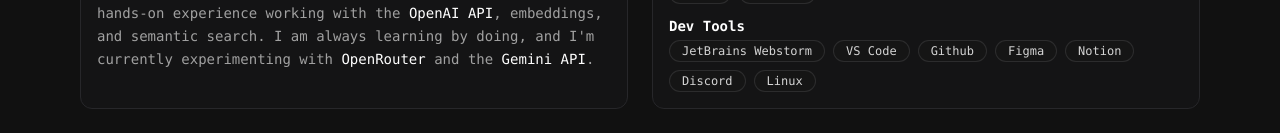
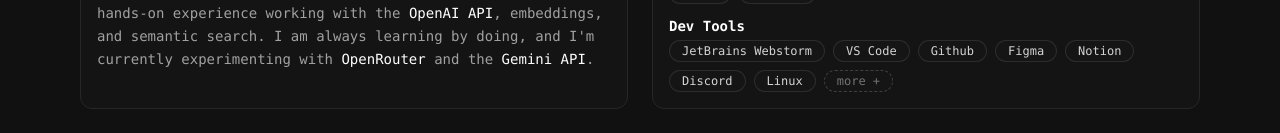
Before and after one commit to Ram-Gold/Personal-Website, a React (Vite) app: page / in a window 1280 px wide. Shown: the part 800-933 px from the top of the page. Built offline with nearby package versions, Linux system fonts and the light colour scheme; no server answers.

Commit message:
refactor: clean up tag formatting and add missing more tag to home view

```diff
--- a/src/components/DomoDomoView.tsx
+++ b/src/components/DomoDomoView.tsx
@@ -70,7 +70,7 @@ export const DomoDomoView: React.FC<DomoDomoViewProps> = ({ onBack }) => {
                 <p>WebGPU</p>
               </div>
               <div className="tag-more">
-                <p>(more +)</p>
+                <p>more +</p>
               </div>
             </div>
           </div>
--- a/src/components/HomeView.tsx
+++ b/src/components/HomeView.tsx
@@ -241,6 +241,7 @@ export const HomeView: React.FC<HomeViewProps> = ({ onNavigate }) => {
                     <div className="tag"><p>Notion</p></div>
                     <div className="tag"><p>Discord</p></div>
                     <div className="tag"><p>Linux</p></div>
+                    <div className="tag-more"><p>more +</p></div>
                   </div>
                 </div>
               </div>
@@ -411,7 +412,7 @@ export const HomeView: React.FC<HomeViewProps> = ({ onNavigate }) => {
                       <p>AI</p>
                     </div>
                     <div className="tag-more">
-                      <p>(more +)</p>
+                      <p>more +</p>
                     </div>
                   </div>
                 </a>
```
